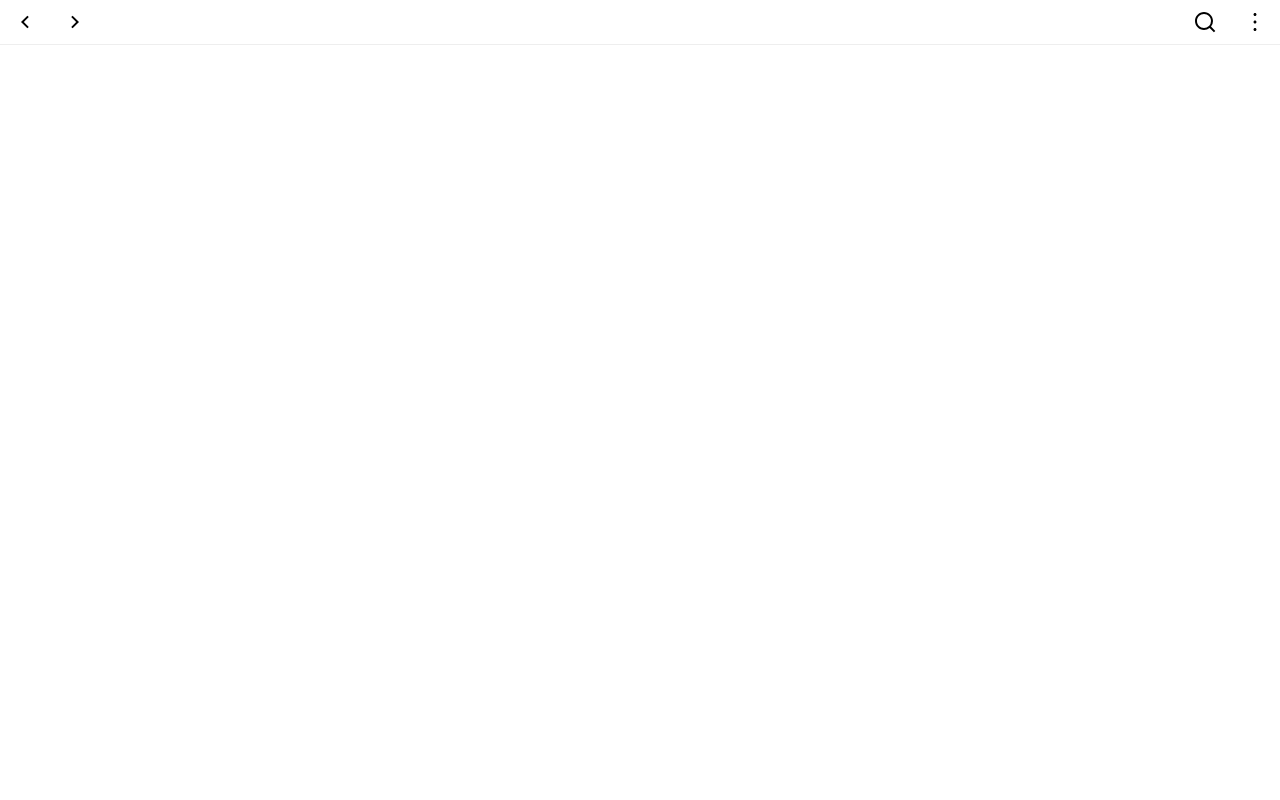
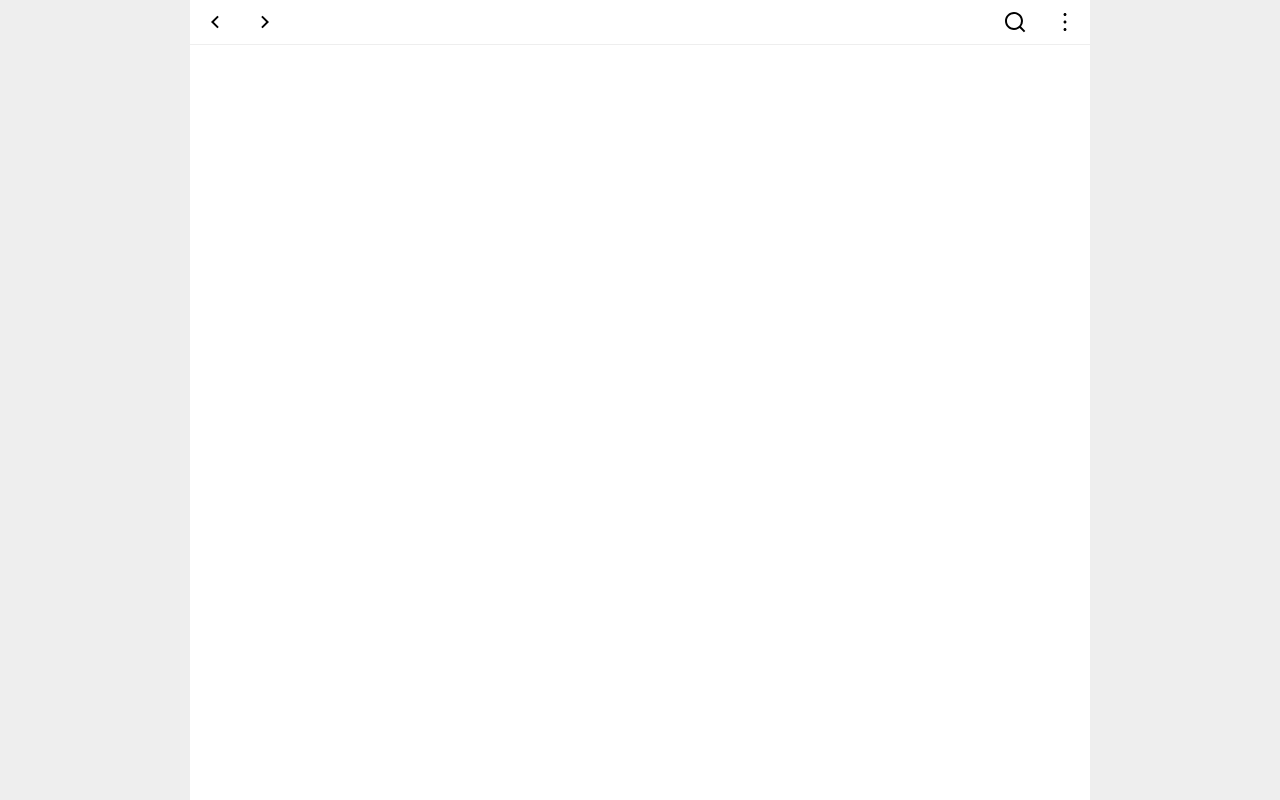
Before and after one commit to moeenio/cnrtl-reader, a website: page index.html in a window 1280 px wide. Drawn offline with Linux system fonts and the light colour scheme.

Commit message:
horizontally constrain and center app frame on desktop (>900px)

```diff
--- a/style.css
+++ b/style.css
@@ -10,7 +10,7 @@ html, body {
 }
 
 body {
-  background-color: #fff;
+  background-color: #eee;
   color: #424242;
   line-height: 1.5;
   font-size: 15px;
@@ -49,6 +49,8 @@ svg {
 }
 
 .app, .app__layout {
+  margin: 0 auto;
+  max-width: 900px;
   min-height: 100%;
   background-color: #fff;
 }
@@ -103,13 +105,13 @@ svg {
 }
 
 .app__progress-bar, .app__progress-bar__loaded-fraction {
-  position: fixed;
-  top: 44px;
+  position: absolute;
   left: 0;
   height: 3px;
 }
 
 .app__progress-bar {
+  top: 44px;
   width: 100%;
   background-color: #fce3ee;
   opacity: 0;
```
